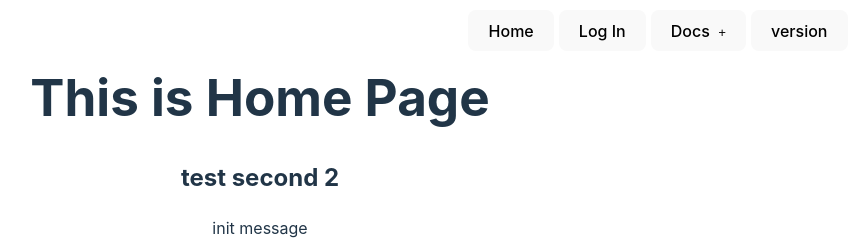
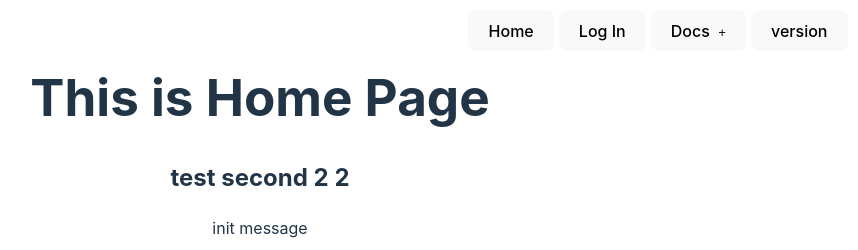
Before and after one commit to Lzumikonata/vite-vue, a Vue app: page / in a window 1280 px wide. Shown: the top 250 px of the page, without its empty margins (380-1238 px from the left). Built offline with nearby package versions, Linux system fonts and the light colour scheme.

Commit message:
update(home): 2

```diff
--- a/src/pages/home.vue
+++ b/src/pages/home.vue
@@ -1,6 +1,6 @@
 <template>
   <h1>This is Home Page</h1>
-  <h2>test second 2</h2>
+  <h2>test second 2 2</h2>
 </template>
 
 <script setup>
```
